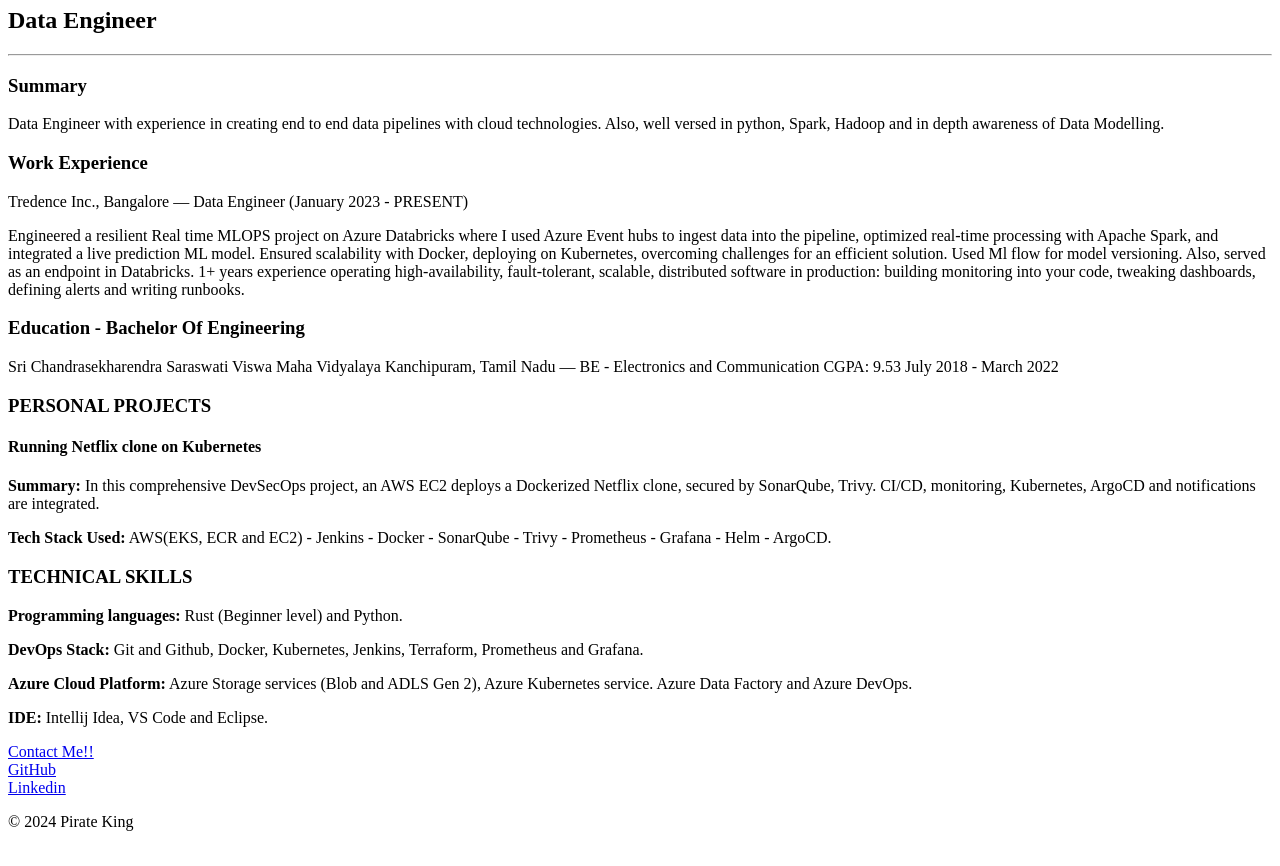
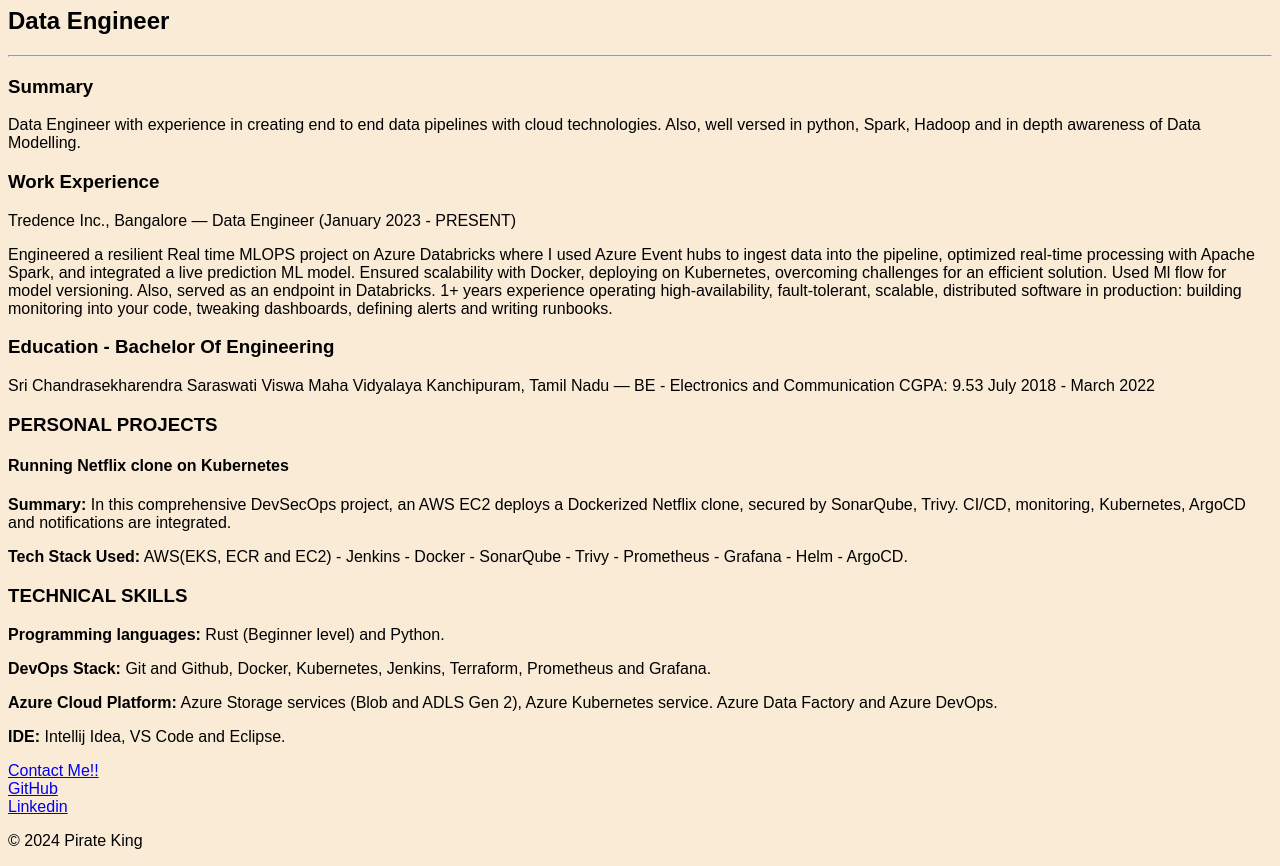
Before and after one commit to RamdasCoundinya0716/portfolio-project, a plain HTML site: page index.html in a window 1280 px wide. Shown: the part 73-939 px from the top of the page. Drawn offline with Linux system fonts and the light colour scheme.

Commit message:
Portfolio code

```diff
--- a/index.html
+++ b/index.html
@@ -5,7 +5,7 @@
     <meta name="viewport" content="width=device-width, initial-scale=1.0">
     <title>My Resume</title>
 </head>
-<body>
+<body style="background: antiquewhite; font-family: 'Arial';  color: black;">
     <h1>Ramdas Coudinya Vk</h1>
     <h2>Data Engineer</h2>
     <hr>
```
